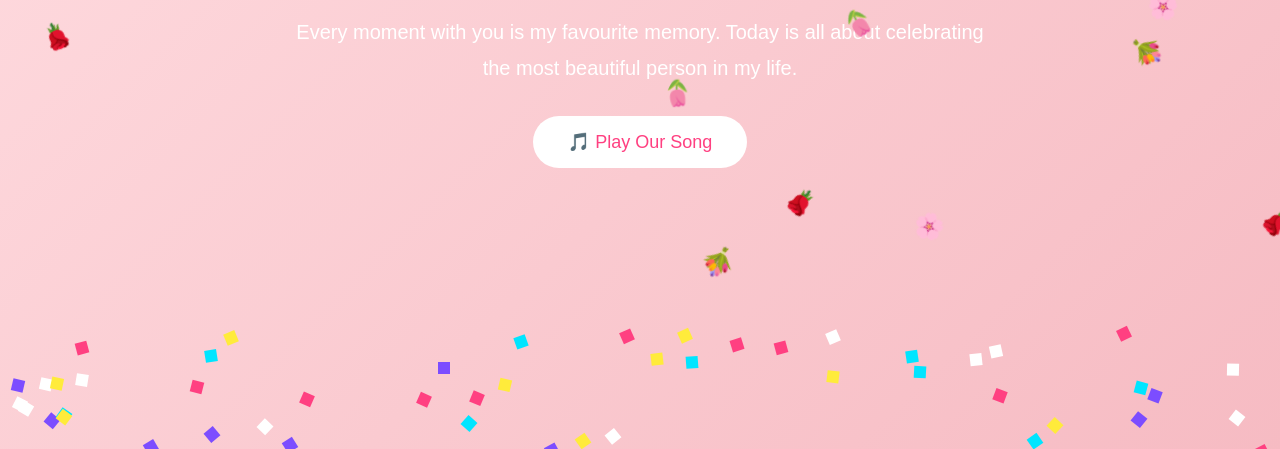
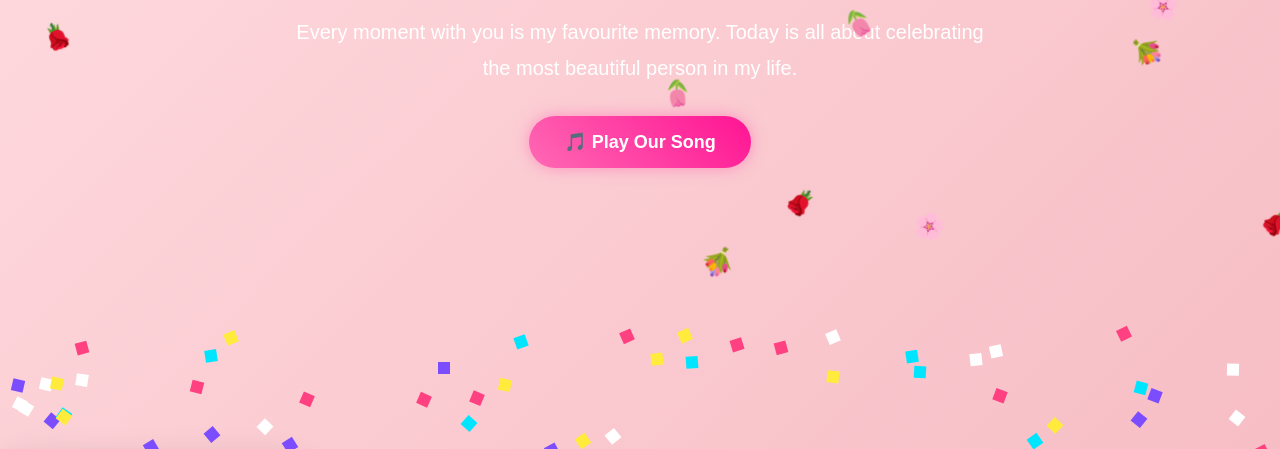
Before and after one commit to nawaff-beep/Birthday-surprise-, a plain HTML site: page index.html in a window 1280 px wide. Shown: the part 348-797 px from the top of the page. Drawn offline with Linux system fonts and the light colour scheme.

Commit message:
Update style.css

```diff
--- a/style.css
+++ b/style.css
@@ -60,26 +60,22 @@ margin-bottom:30px;
 }
 
 button{
-
 padding:15px 35px;
-
 border:none;
-
-border-radius:40px;
-
-background:white;
-
-color:#ff4081;
-
+border-radius:50px;
+background:linear-gradient(45deg,#ff69b4,#ff1493);
+color:white;
 font-size:18px;
-
+font-weight:bold;
 cursor:pointer;
-
-transition:.4s;
-
+box-shadow:0 0 15px rgba(255,105,180,.6);
+transition:.3s;
 }
 
 button:hover{
+transform:scale(1.08);
+box-shadow:0 0 25px rgba(255,105,180,.9);
+}
 
 transform:scale(1.1);
 
```
